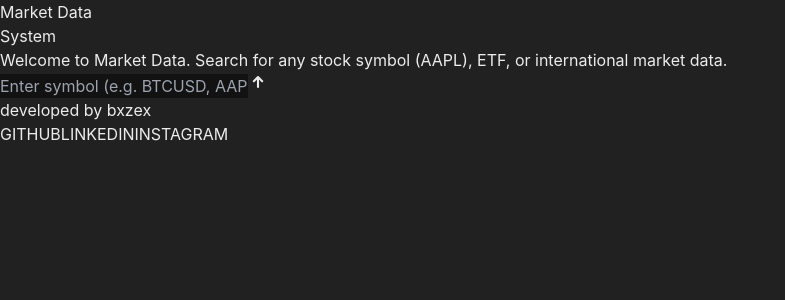
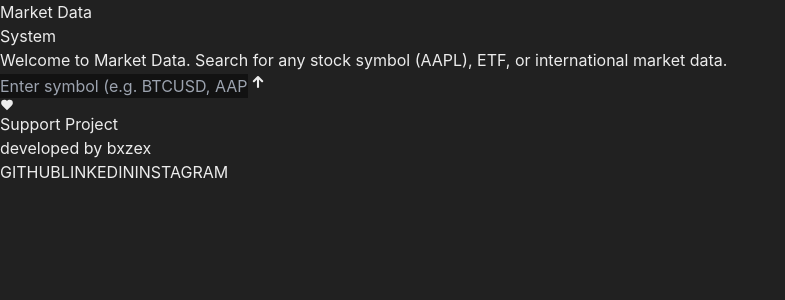
Before and after one commit to bxzex/marketdata, a React (Vite) app: page / in a window 1280 px wide. Shown: the top 300 px of the page, without its empty margins (0-785 px from the left). Built offline with nearby package versions, Linux system fonts and the light colour scheme.

Commit message:
Add support button and build

```diff
--- a/src/App.tsx
+++ b/src/App.tsx
@@ -207,7 +207,17 @@ export default function App() {
             </button>
           </form>
 
-          <div className="mt-8 flex flex-col items-center gap-4">
+          <div className="mt-8 flex flex-col items-center gap-6">
+            <a
+              href="https://buy.stripe.com/9B6eVfd9E6OC3sr7cEaAw03"
+              target="_blank"
+              rel="noopener noreferrer"
+              className="px-6 py-2.5 bg-emerald-500/10 hover:bg-emerald-500/20 border border-emerald-500/20 rounded-2xl text-[11px] font-black uppercase tracking-[0.2em] text-emerald-400 transition-all flex items-center gap-3 shadow-2xl shadow-emerald-500/5 group"
+            >
+              <svg xmlns="http://www.w3.org/2000/svg" width="14" height="14" viewBox="0 0 24 24" fill="currentColor" stroke="none" className="group-hover:scale-110 transition-transform"><path d="M19 14c1.49-1.46 3-3.21 3-5.5A5.5 5.5 0 0 0 16.5 3c-1.76 0-3 .5-4.5 2-1.5-1.5-2.74-2-4.5-2A5.5 5.5 0 0 0 2 8.5c0 2.3 1.5 4.05 3 5.5l7 7Z"/></svg>
+              Support Project
+            </a>
+
             <div className="text-[10px] text-zinc-600 font-medium tracking-widest uppercase">
               developed by <a href="https://bxzex.com" target="_blank" rel="noopener noreferrer" className="hover:text-emerald-400 transition-colors">bxzex</a>
             </div>
```
